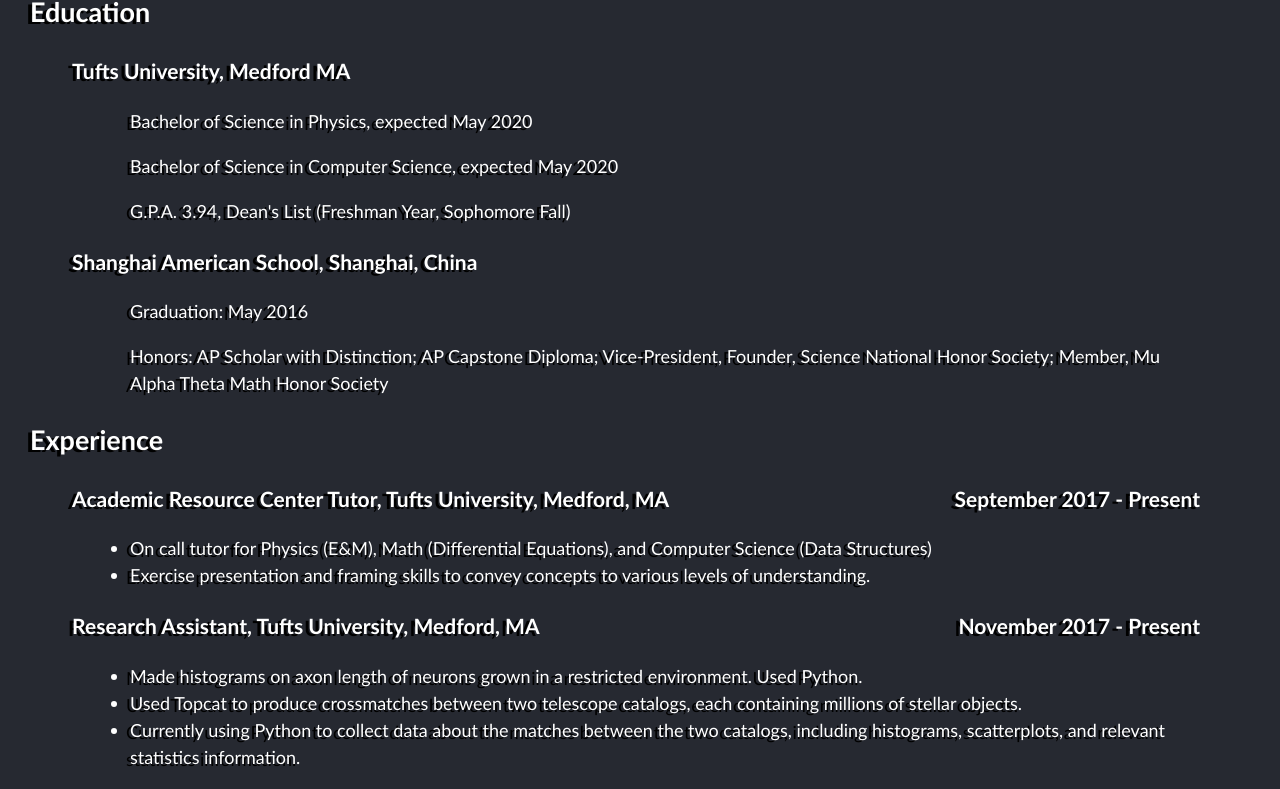
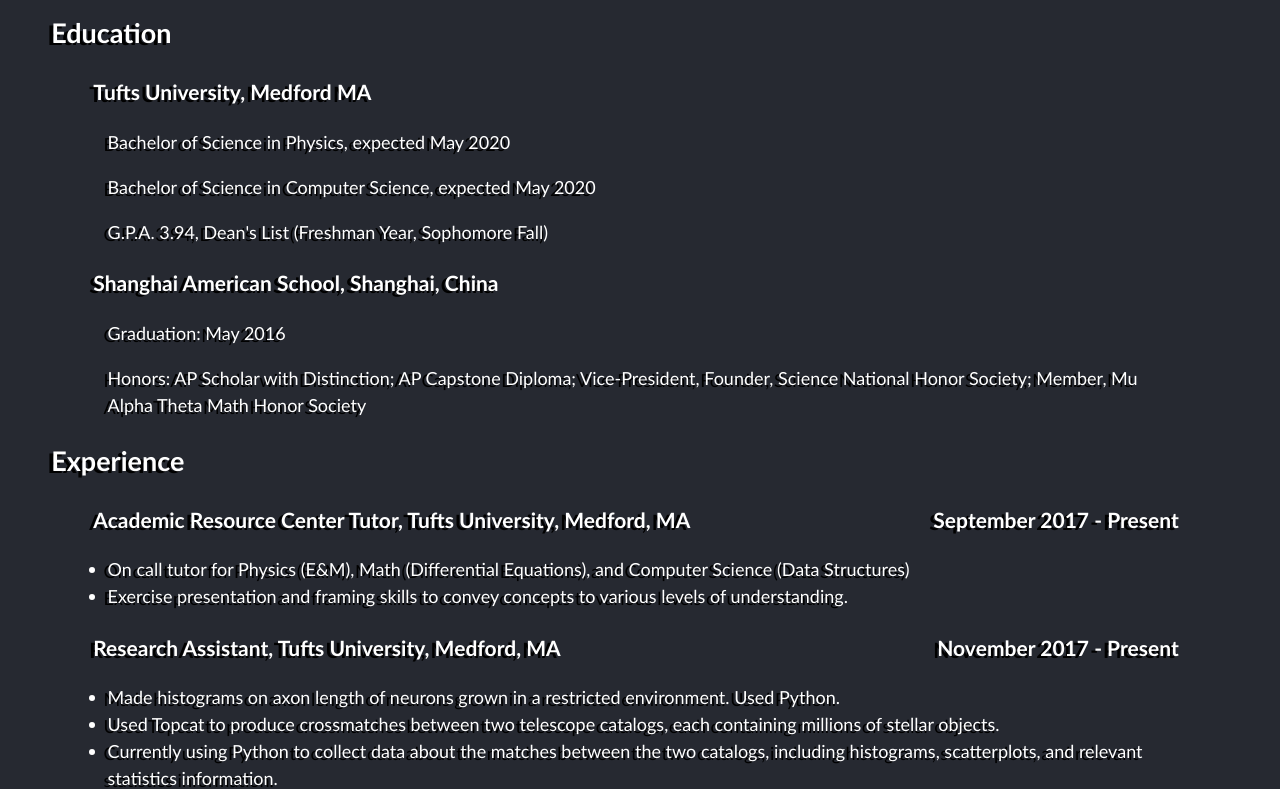
Before and after one commit to jared-hwang/old_website, a plain HTML site: page resume.html in a window 1280 px wide. Shown: the part 116-905 px from the top of the page. Drawn offline with Linux system fonts and the light colour scheme.

Commit message:
fixed margin to percents rather than pixels

```diff
--- a/biostyle.css
+++ b/biostyle.css
@@ -9,7 +9,7 @@
 	font-size: 20px;
 	color: white;
 	text-align: left;
-	margin: 50px;
+	margin: 5%;
 	line-height: 2;
 }
 
--- a/resumestyle.css
+++ b/resumestyle.css
@@ -3,7 +3,7 @@
 	background-color: #262931;
 	font-family: "Trebuchet MS";
 	color: white;
-	margin: 30px;
+	margin: 4%;
 	line-height: 1.5;
 	font-size: 18px;
 	text-shadow: -4px 2px 0px black;
@@ -23,7 +23,7 @@
 }
 
 p, ul {
-	padding-left: 100px
+	padding-left: 5%;
 }
 
 h5, div {
```
